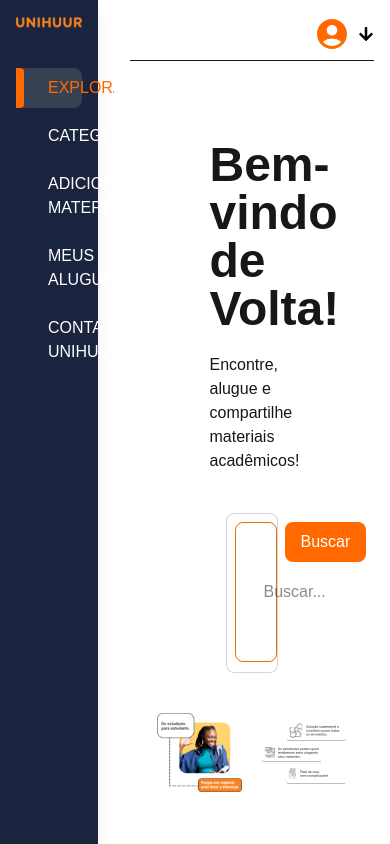
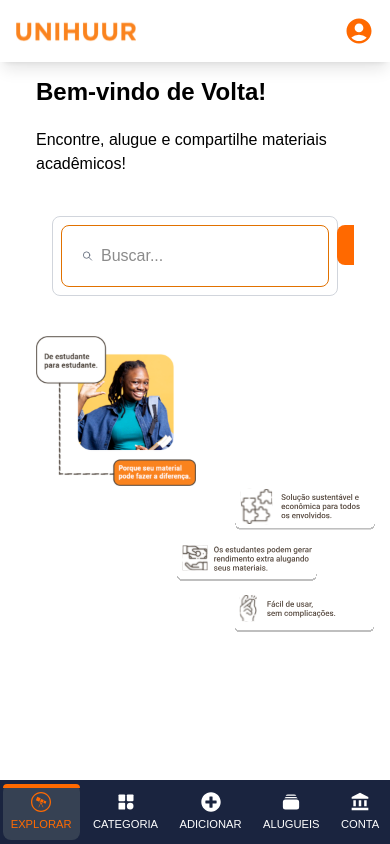
Before and after one commit to fanuellv/Unihuur, a Next.js app: page /dashboard in a window 390 px wide. Built offline with nearby package versions, Linux system fonts and the light colour scheme; sample sign-in values are in the browser's storage.

Commit message:
responsividade

```diff
--- a/src/app/dashboard/page.tsx
+++ b/src/app/dashboard/page.tsx
@@ -42,13 +42,17 @@ export default function Dashboard() {
     return <div>Loading...</div>; // Você pode adicionar um spinner ou algo do tipo
   }
 
-  const renderMenuItem = (label: string, Icon:React.ComponentType<React.SVGProps<SVGSVGElement>>, sectionKey: string) => {
+  const renderMenuItem = (
+    label: string,
+    Icon: React.ComponentType<React.SVGProps<SVGSVGElement>>,
+    sectionKey: string
+  ) => {
     const isActive = activeSection === sectionKey;
 
     return (
       <div
         onClick={() => setActiveSection(sectionKey)}
-        className={`relative flex items-center gap-3 pl-5 pr-3 py-2 rounded-lg cursor-pointer hover:bg-gray-700 ${
+        className={`relative hidden sm:flex items-center gap-3 pl-5 pr-3 py-2 rounded-lg cursor-pointer hover:bg-gray-700 ${
           isActive ? "bg-gray-700" : ""
         }`}
       >
@@ -66,6 +70,36 @@ export default function Dashboard() {
       </div>
     );
   };
+  const renderMenuItemMobile = (
+    label: string,
+    Icon: React.ComponentType<React.SVGProps<SVGSVGElement>>,
+    sectionKey: string
+  ) => {
+    const isActive = activeSection === sectionKey;
+
+    return (
+      <div
+        onClick={() => setActiveSection(sectionKey)}
+        className={`relative flex flex-col sm:hidden items-center sm:items-center gap-1 sm:gap-3 pl-2 sm:pl-5 pr-2 sm:pr-3 py-2 rounded-lg cursor-pointer hover:bg-gray-700 ${
+          isActive ? "bg-gray-700" : ""
+        }`}
+      >
+        {isActive && (
+          <div className="absolute left-0 sm:left-0 top-0 sm:top-0 h-1 sm:h-full w-full sm:w-2 bg-orange-500 rounded-t sm:rounded-r" />
+        )}
+        <Icon
+          className={`${isActive ? "text-orange-500" : "text-white"} text-xl`}
+        />
+        <span
+          className={`uppercase text-[0.7rem] sm:text-base ${
+            isActive ? "text-orange-500 font-medium" : "text-white"
+          }`}
+        >
+          {label}
+        </span>
+      </div>
+    );
+  };
 
   const handleLogout = () => {
     localStorage.removeItem("token");
@@ -74,9 +108,9 @@ export default function Dashboard() {
   };
 
   return (
-    <div className="w-full flex justify-center items-center h-screen overflow-hidden">
-      <div className="w-full flex space-x-4">
-        <div className="w-1/4 h-screen p-4 bg-[#1A243F] shadow-lg">
+    <div className="w-full flex flex-col sm:flex-row min-h-screen">
+      {/* Sidebar para desktop */}
+      <div className="hidden sm:block w-1/4 h-screen p-4 bg-[#1A243F] shadow-lg">
         <Image
           className="pb-10"
           src="/img/logoOrange.svg"
@@ -85,7 +119,6 @@ export default function Dashboard() {
           height={38}
           priority
         />
-
         <div className="space-y-2 text-white">
           {renderMenuItem("Explorar", FaWpexplorer, "explorar")}
           {renderMenuItem("Categoria", TbCategoryFilled, "categoria")}
@@ -95,9 +128,13 @@ export default function Dashboard() {
         </div>
       </div>
 
-        <div className="w-full h-screen p-4 bg-white overflow-y-auto relative">
-          {/* PERFIL */}
-          <div className="w-full flex items-center gap-2 justify-end mb-2 relative">
+      {/* Conteúdo principal */}
+      <div className="flex flex-col flex-1 bg-white relative min-h-screen">
+        {/* Header */}
+        {/* Header para Desktop */}
+        <div className="hidden sm:flex w-full items-center justify-end p-4 bg-white z-10 top-0 shadow-lg relative">
+          {/* Ícone do perfil */}
+          <div className="relative">
             <div
               className="flex items-center gap-2 cursor-pointer"
               onClick={() => setShowProfileOptions((prev) => !prev)}
@@ -106,8 +143,40 @@ export default function Dashboard() {
               <FaArrowDown className="text-black" />
             </div>
 
+            {/* Dropdown */}
             {showProfileOptions && (
-              <div className="absolute top-12 right-0 bg-white border shadow-lg rounded-lg py-2 w-40 z-50">
+              <div className="absolute right-[1rem] mt-5 bg-white border shadow-lg rounded-lg py-2 w-40 z-50">
+                <div
+                  onClick={() => alert("Editar perfil")}
+                  className="px-4 py-2 hover:bg-gray-100 cursor-pointer"
+                >
+                  Editar Perfil
+                </div>
+                <div
+                  onClick={handleLogout}
+                  className="px-4 py-2 hover:bg-gray-100 cursor-pointer"
+                >
+                  Terminar Sessão
+                </div>
+              </div>
+            )}
+          </div>
+        </div>
+        {/* Header para Mobile */}
+        <div className="flex sm:hidden w-full items-center justify-between p-4 bg-white fixed z-10 top-0 shadow-lg">
+          <Image
+            src="/img/logoOrange.svg"
+            alt="logo"
+            width={120}
+            height={38}
+            priority
+          />
+          <button onClick={() => setShowProfileOptions((prev) => !prev)}>
+            <MdAccountCircle className="text-orange-500 text-3xl" />
+          </button>
+
+          {showProfileOptions && (
+            <div className="absolute top-16 right-4 bg-white border shadow-lg rounded-lg py-2 w-40 z-50">
               <div
                 onClick={() => alert("Editar perfil")}
                 className="px-4 py-2 hover:bg-gray-100 cursor-pointer"
@@ -124,15 +193,22 @@ export default function Dashboard() {
           )}
         </div>
 
-          <hr className="mb-4" />
-
-          <div className="mt-2 w-full">
+        {/* Conteúdo */}
+        <div className="flex-1 overflow-y-auto p-4">
           {activeSection === "explorar" && <Explorar />}
           {activeSection === "categoria" && <Categoria />}
           {activeSection === "adicionar" && <Adicionar />}
           {activeSection === "alugueis" && <Alugueis />}
           {activeSection === "conta" && <Conta />}
         </div>
+
+        {/* Menu Mobile */}
+        <div className="flex sm:hidden fixed bottom-0 left-0 w-full h-16 bg-[#1A243F] justify-around items-center z-30">
+          {renderMenuItemMobile("Explorar", FaWpexplorer, "explorar")}
+          {renderMenuItemMobile("Categoria", TbCategoryFilled, "categoria")}
+          {renderMenuItemMobile("Adicionar", FaPlusCircle, "adicionar")}
+          {renderMenuItemMobile("Alugueis", HiRectangleStack, "alugueis")}
+          {renderMenuItemMobile("Conta", MdAccountBalance, "conta")}
         </div>
       </div>
     </div>
--- a/src/components/Explorar.tsx
+++ b/src/components/Explorar.tsx
@@ -18,18 +18,18 @@ export default function Explorar() {
   };
 
   return (
-    <div className="space-y-2 m-20">
-      <h1 className="text-5xl font-bold mt-10">Bem-vindo de Volta!</h1>
-      <p className="mt-5">Encontre, alugue e compartilhe materiais acadêmicos!</p>
+    <div className="relative top-10 space-y-2 m-5">
+      <h1 className="text-2xl sm:text-5xl font-bold text-black">Bem-vindo de Volta!</h1>
+      <p className="mt-5 text-black">Encontre, alugue e compartilhe materiais acadêmicos!</p>
 
       {/* Barra de Pesquisa */}
-      <div className="w-full px-4 mt-10">
+      <div className="w-full px-4 mt-10 overflow-hidden">
         <form
           onSubmit={handleSearchSubmit} // Aqui, o tipo correto é React.FormEvent<HTMLFormElement>
-          className="flex w-full h-40 items-top gap-2 border border-gray-300 rounded-lg p-2"
+          className="flex w-full h-20 sm:h-40 items-top gap-2 border border-gray-300 rounded-lg p-2"
         >
           {/* Campo de entrada com ícone */}
-          <div className="flex h-35 items-top w-full border-1 border-amber-600 rounded-lg p-5">
+          <div className="flex  sm:h-35 items-top w-full border-1 border-amber-600 rounded-lg p-5">
             {/* Ícone de pesquisa */}
             <svg
               className="w-5 h-5 text-gray-500 mr-2"
@@ -65,13 +65,13 @@ export default function Explorar() {
           </button>
         </form>
       </div>
-      <div className="flex w-full items-center justify-center gap-5 mt-10">
+      <div className=" sm:flex sm:w-full items-center justify-center gap-5 mt-10">
         <Image
           src="/img/aluna.svg"
           alt="redes sociais"
           width={250}
           height={250}
-          className="object-contain"
+          className="object-contain w-40 sm:w-50"
           priority
         />
         <Image
@@ -79,7 +79,7 @@ export default function Explorar() {
           alt="redes sociais"
           width={400}
           height={400}
-          className="object-contain"
+          className="object-contain w-50 relative left-35 sm:w-50"
           priority
         />
       </div>
--- a/src/components/ModalLogin.tsx
+++ b/src/components/ModalLogin.tsx
@@ -59,7 +59,7 @@ export default function ModalLogin({ isOpen, onClose }: ModalLoginProps) {
   if (!isOpen) return null;
 
   return (
-    <div className="fixed inset-0 z-50 flex items-center justify-center">
+    <div className="fixed p-10 sm:p-10 inset-0 z-50 flex items-center justify-center">
       {/* Fundo escurecido com blur */}
       <div
         className="absolute inset-0 bg-black/40 backdrop-blur-sm transition-opacity"
@@ -89,7 +89,7 @@ export default function ModalLogin({ isOpen, onClose }: ModalLoginProps) {
             placeholder="Email"
             value={email}
             onChange={(e) => setEmail(e.target.value)}
-            className="border border-gray-200 rounded-xl p-4 shadow-sm focus:outline-none focus:ring-2 focus:ring-orange-400 transition"
+            className="border text-black border-gray-200 rounded-xl p-4 shadow-sm focus:outline-none focus:ring-2 focus:ring-orange-400 transition"
           />
 
           <input
@@ -97,7 +97,7 @@ export default function ModalLogin({ isOpen, onClose }: ModalLoginProps) {
             placeholder="Senha"
             value={password}
             onChange={(e) => setPassword(e.target.value)}
-            className="border border-gray-200 rounded-xl p-4 shadow-sm focus:outline-none focus:ring-2 focus:ring-orange-400 transition"
+            className="border text-black border-gray-200 rounded-xl p-4 shadow-sm focus:outline-none focus:ring-2 focus:ring-orange-400 transition"
           />
 
           <div className="text-center">
```
Also changed, not shown: src/app/page.tsx (+31 -42 lines). Lines whose indentation alone changed are shown as unchanged.
